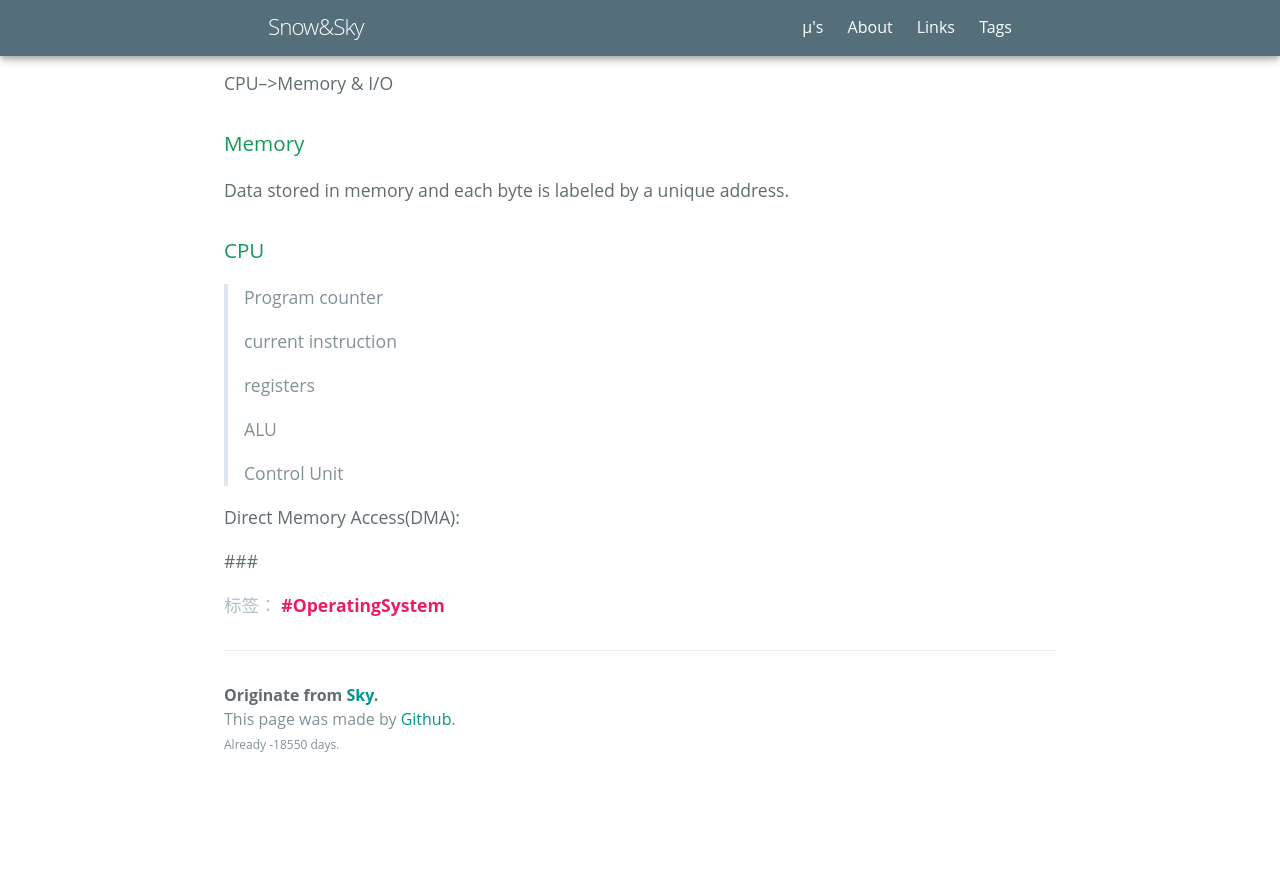
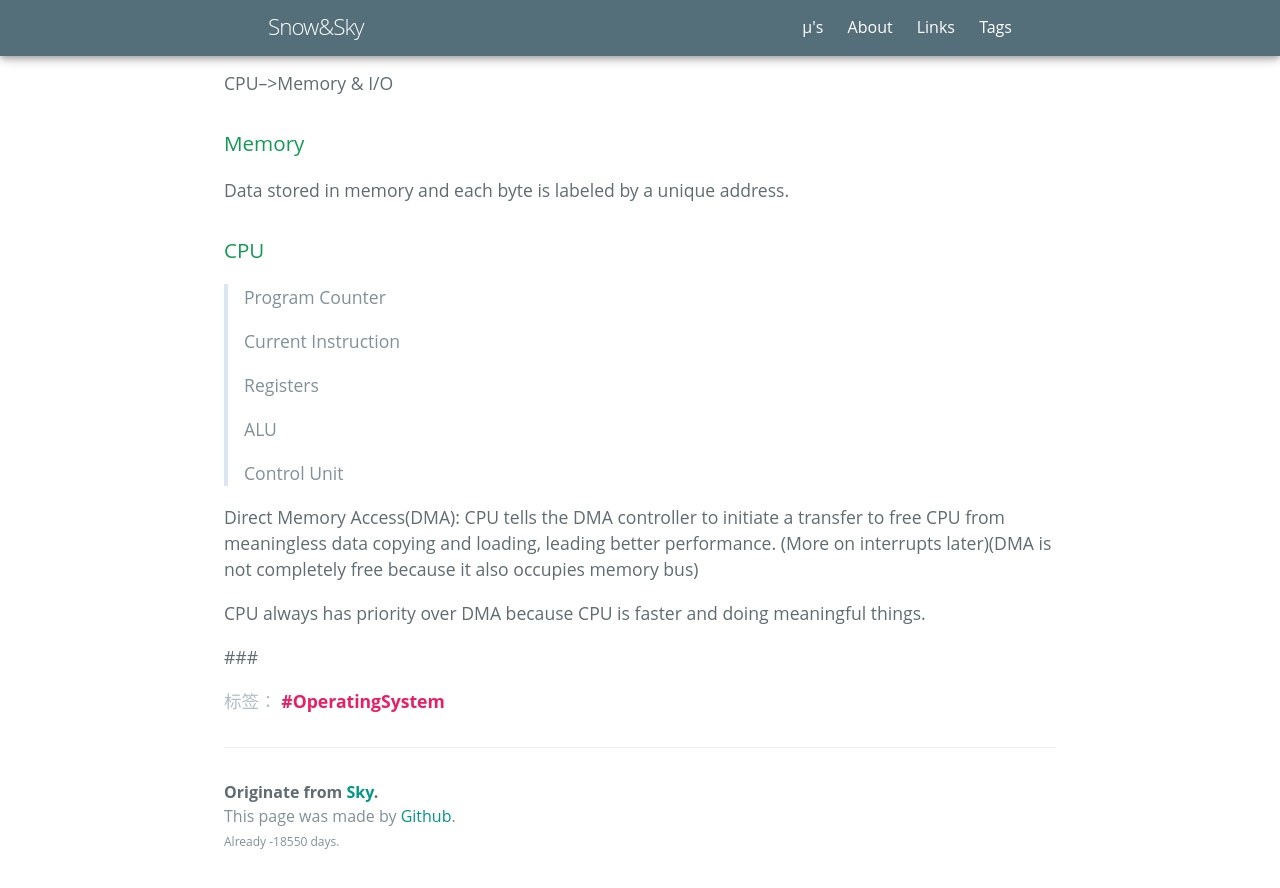
Before and after one commit to NishikinoSky/NishikinoSky.github.io, a Jekyll site: the page built from _posts/2020-10-16-Operating-System.md, in a window 1280 px wide and 900 px high, scrolled down 610 px. Shown: the top 888 px of the window. Built offline with Jekyll 4.4.1, drawn with Linux system fonts in a browser that asks for light colours; some web fonts are replaced; before the commit the page ends 1413 px from its top, so only the background shows below that.

Commit message:
Update 2020-10-16-Operating-System.md

```diff
--- a/_posts/2020-10-16-Operating-System.md
+++ b/_posts/2020-10-16-Operating-System.md
@@ -17,16 +17,18 @@ CPU-->Memory & I/O
 Data stored in memory and each byte is labeled by a unique address.
 
 ### CPU
-> Program counter
+> Program Counter
 >
-> current instruction
+> Current Instruction
 >
-> registers
+> Registers
 >
 > ALU
 >
 > Control Unit
 
-Direct Memory Access(DMA):
+Direct Memory Access(DMA): CPU tells the DMA controller to initiate a transfer to free CPU from meaningless data copying and loading, leading better performance. (More on interrupts later)(DMA is not completely free because it also occupies memory bus)
+
+CPU always has priority over DMA because CPU is faster and doing meaningful things.
 
 ###
```
